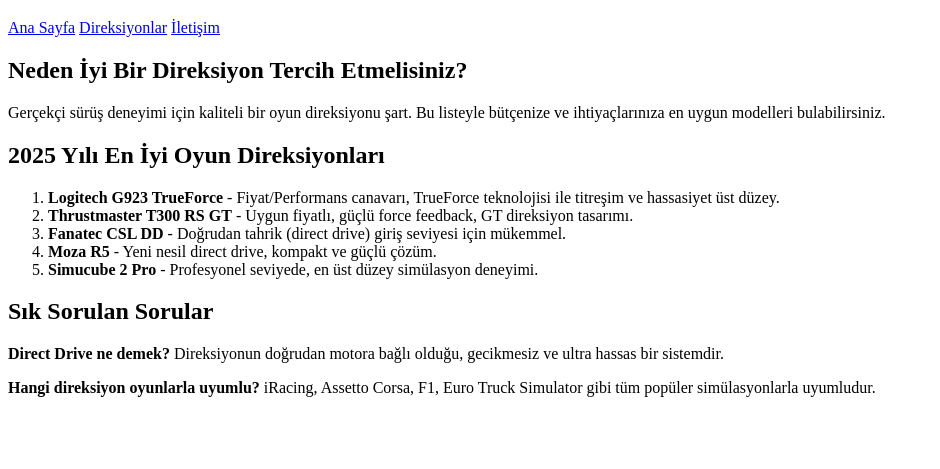
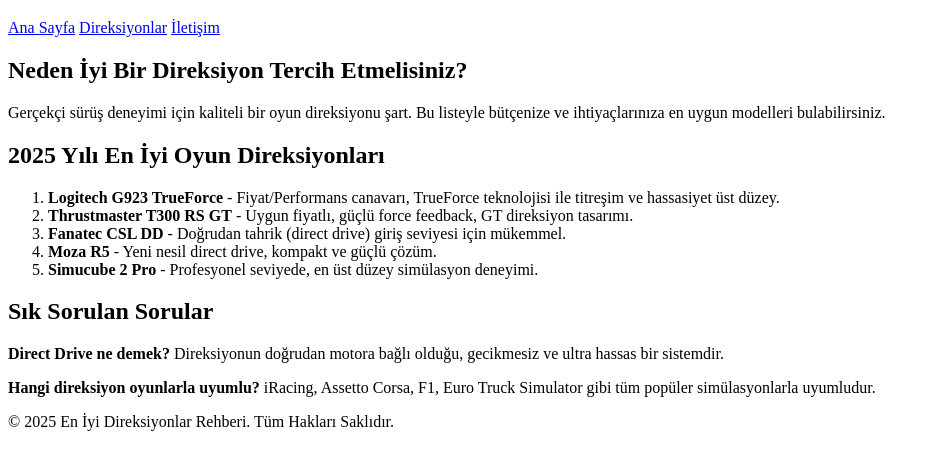
Before and after one commit to posidon0319/First-HTML-project, a plain HTML site: page index.html in a window 1280 px wide. Shown: the part 61-530 px from the top of the page, without its empty margins (0-940 px from the left). Drawn offline with Linux system fonts and the light colour scheme.

Commit message:
Footer eklendi: telif hakkı bilgisi

```diff
--- a/index.html
+++ b/index.html
@@ -37,6 +37,10 @@
 
 
     </main>
+    <footer>
+        <p>&copy; 2025 En İyi Direksiyonlar Rehberi. Tüm Hakları Saklıdır.</p>
+    </footer>
+
 
 </body>
 </html>
```
